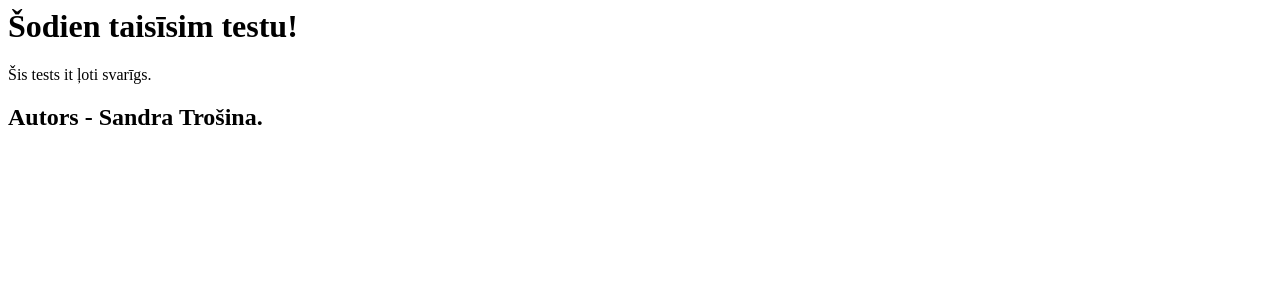
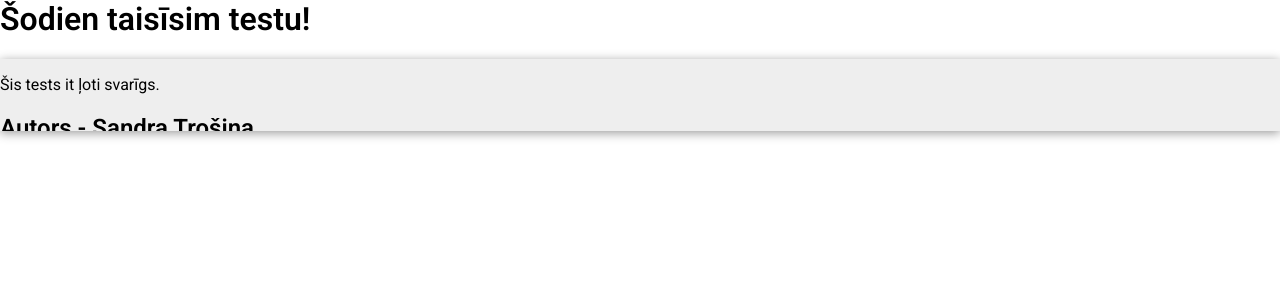
Before and after one commit to pickotakus/QuizApp, a Flask app: page / in a window 1280 px wide. Shown: the top 300 px of the page. Run offline with Flask 2, Linux system fonts and the light colour scheme.

Commit message:
Piesaistīts CSS fails
Piesaistīts CSS fails

```diff
--- a/templates/index.html
+++ b/templates/index.html
@@ -2,10 +2,13 @@
     <head>
         <title>Quiz Aplikācija! </title>
         <meta charset="UTF-8"/>
+        <link rel="stylesheet" href="{{ url_for('static', filename='style.css') }}">
     </head>
     <body>
         <h1>Šodien taisīsim testu!</h1>
-        <p>Šis tests it ļoti svarīgs.</p>
-        <h2>Autors - Sandra Trošina.</h2>
+        <div class="sd-navbar-top">
+            <p>Šis tests it ļoti svarīgs.</p>
+            <h2>Autors - Sandra Trošina.</h2>
+        </div>
     </body>
 </html>
```
